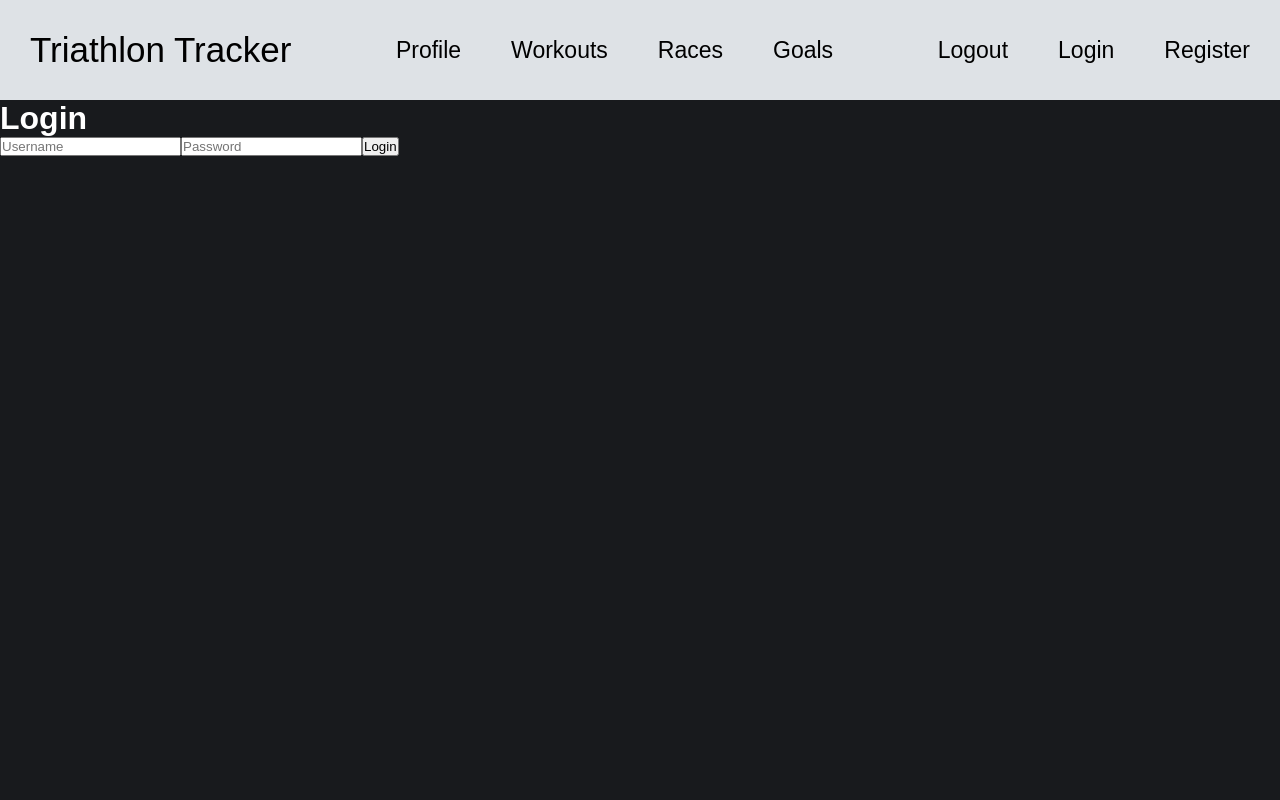
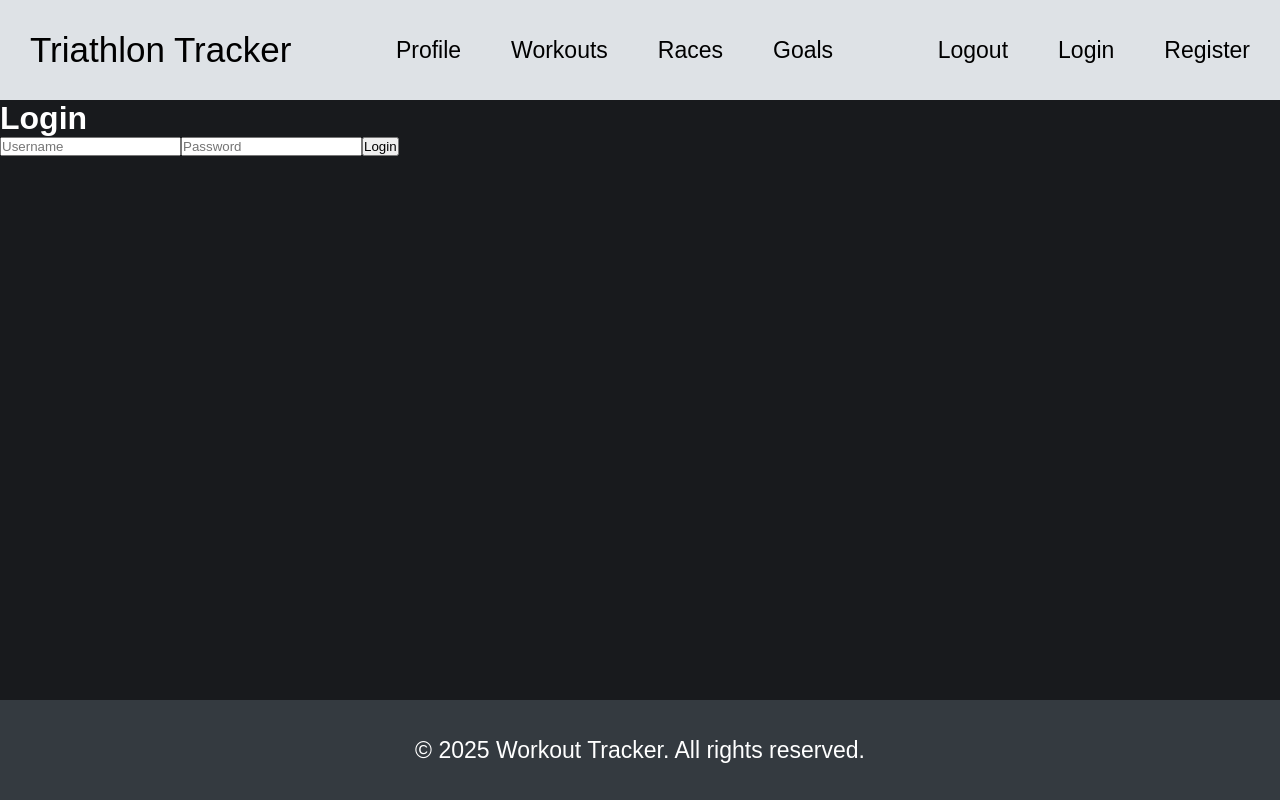
Before and after one commit to juancmorenoh/django_triathlon_tracker, a React (Vite) app in the folder frontend/: page /login in a window 1280 px wide. Built offline with nearby package versions, Linux system fonts and the light colour scheme.

Commit message:
Add footer component -Add component to App.jsx -Add styling for Footer

```diff
--- a/frontend/src/App.jsx
+++ b/frontend/src/App.jsx
@@ -1,6 +1,7 @@
 import React from 'react'
 import {BrowserRouter,Routes, Route, NavLink, Navigate} from 'react-router-dom'
 import NavBar from './components/NavBar/NavBar';
+import Footer from './components/Footer/Footer';
 import Home from './pages/Home/Home';
 import Login from './pages/Login/Login';
 import Register from './pages/Register/Register';
@@ -32,6 +33,7 @@ function App() {
         <Route path='/workouts' element={<ProtectedRoute><Workout /></ProtectedRoute>}></Route>
         <Route path='/workouts/:id' element={<ProtectedRoute><WorkoutDetails /></ProtectedRoute>}></Route>
       </Routes>
+      <Footer />
     </BrowserRouter>
     </>
   )
--- /dev/null
+++ b/frontend/src/components/Footer/Footer.jsx
@@ -0,0 +1,12 @@
+import React from 'react'
+import styles from './Footer.module.css'
+
+function Footer() {
+  return (
+    <footer className={styles.footerContainer}>
+      <p>&copy; 2025 Workout Tracker. All rights reserved.</p>
+    </footer>
+  )
+}
+
+export default Footer
--- /dev/null
+++ b/frontend/src/components/Footer/Footer.module.css
@@ -0,0 +1,15 @@
+@import "../../vars.css";
+
+.footerContainer{
+  display: flex;
+  justify-content: center;
+  align-items: center;
+  position: fixed;
+  left: 0;
+  bottom: 0;
+  width: 100%;
+  background-color: var(--color-dark);
+  color: var(--color-text);
+  height: 100px;
+  font-size: 23px;
+}
```
